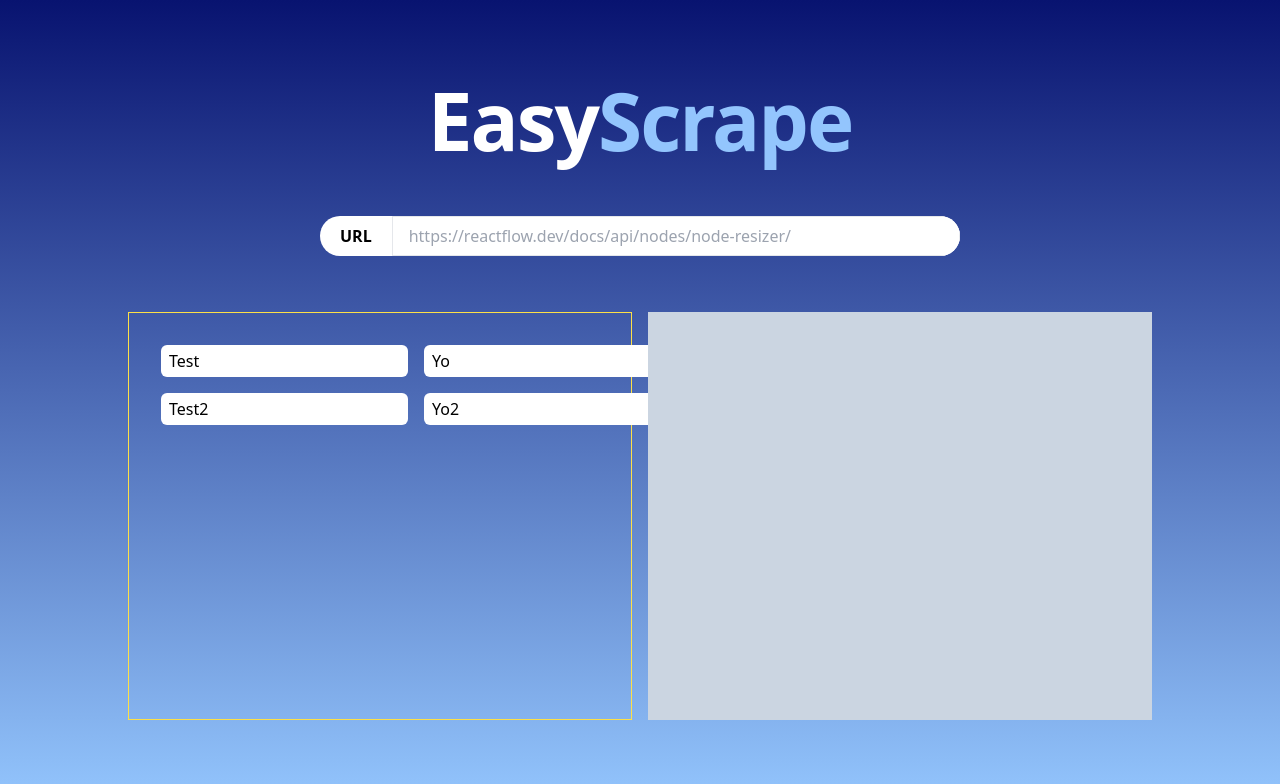
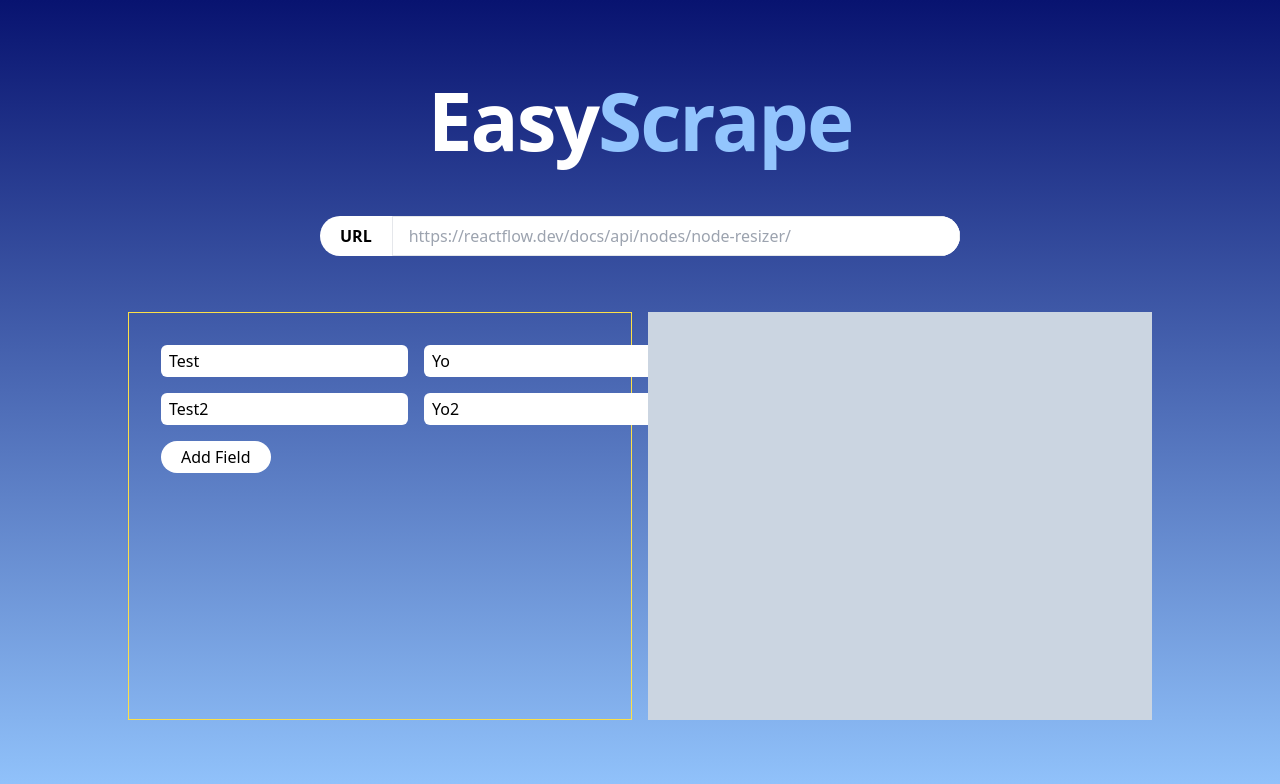
Before and after one commit to vinayakvivek/easyscrape, a Next.js app: page / in a window 1280 px wide. Shown: the top 784 px of the page. Built offline with nearby package versions, Linux system fonts and the light colour scheme.

Commit message:
Functionality to add fields

```diff
--- a/package.json
+++ b/package.json
@@ -23,6 +23,7 @@
     "@types/prettier": "^2.7.2",
     "@types/react": "^18.2.6",
     "@types/react-dom": "^18.2.4",
+    "@types/uuid": "^9.0.2",
     "@typescript-eslint/eslint-plugin": "^5.59.6",
     "@typescript-eslint/parser": "^5.59.6",
     "autoprefixer": "^10.4.14",
--- a/src/components/InputFields.tsx
+++ b/src/components/InputFields.tsx
@@ -1,8 +1,7 @@
-import { ScrapeField, useStore } from "~/store";
+import { type ScrapeField, useStore } from "~/store";
 
 const ScrapeFieldItem = ({ id, name, description }: ScrapeField) => {
   const { updateField } = useStore();
-  console.log("render", { id, name });
   return (
     <div className="flex flex-row space-x-4">
       <input
@@ -24,10 +23,10 @@ const ScrapeFieldItem = ({ id, name, description }: ScrapeField) => {
 };
 
 const InputFields = () => {
-  const { fields } = useStore();
+  const { fields, addEmptyField } = useStore();
 
   return (
-    <div className="w-full flex flex-col space-y-4">
+    <div className="flex w-full flex-col space-y-4">
       {fields.map((field) => (
         <ScrapeFieldItem
           key={field.id}
@@ -36,6 +35,12 @@ const InputFields = () => {
           description={field.description}
         />
       ))}
+      <button
+        className="w-fit rounded-full bg-white px-5 py-1 hover:bg-gray-200"
+        onClick={addEmptyField}
+      >
+        Add Field
+      </button>
     </div>
   );
 };
--- a/src/store.ts
+++ b/src/store.ts
@@ -1,4 +1,5 @@
 import { create } from "zustand";
+import { v4 as uuidV4 } from "uuid";
 
 export type ScrapeField = {
   id: string;
@@ -10,6 +11,7 @@ type ESState = {
   url: string;
   fields: ScrapeField[];
   addField: (field: ScrapeField) => void;
+  addEmptyField: () => void;
   getField: (id: string) => ScrapeField | undefined;
   updateField: (field: ScrapeField) => void;
 };
@@ -21,6 +23,9 @@ export const useStore = create<ESState>((set, get) => ({
     { id: "2", name: "Test2", description: "Yo2" },
   ],
   addField: (field) => set({ fields: [...get().fields, field] }),
+  addEmptyField: () => {
+    get().addField({ id: uuidV4(), name: "", description: "" });
+  },
   getField: (id) => get().fields.filter((f) => f.id === id)[0],
   updateField: (field) =>
     set({
```
Also changed, not shown: 1 other file (tests, documents, lock files or other folders).
